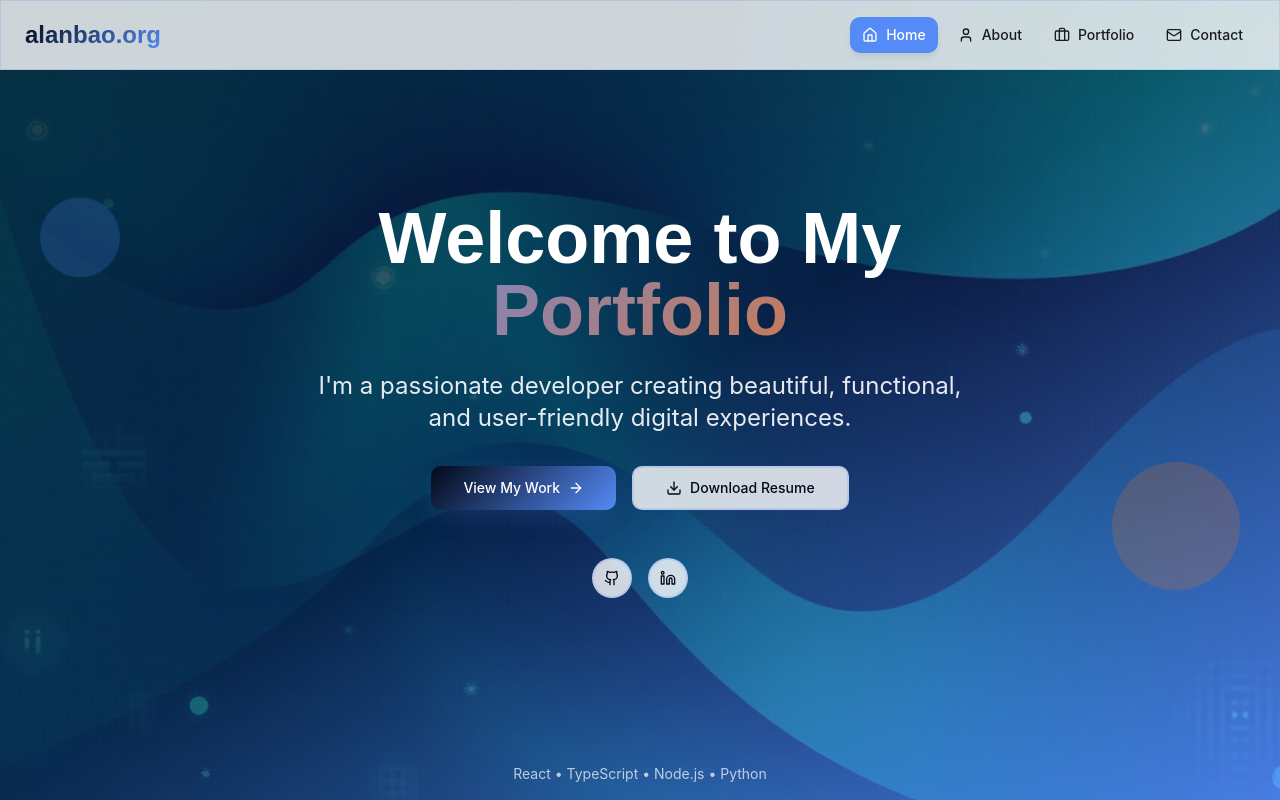
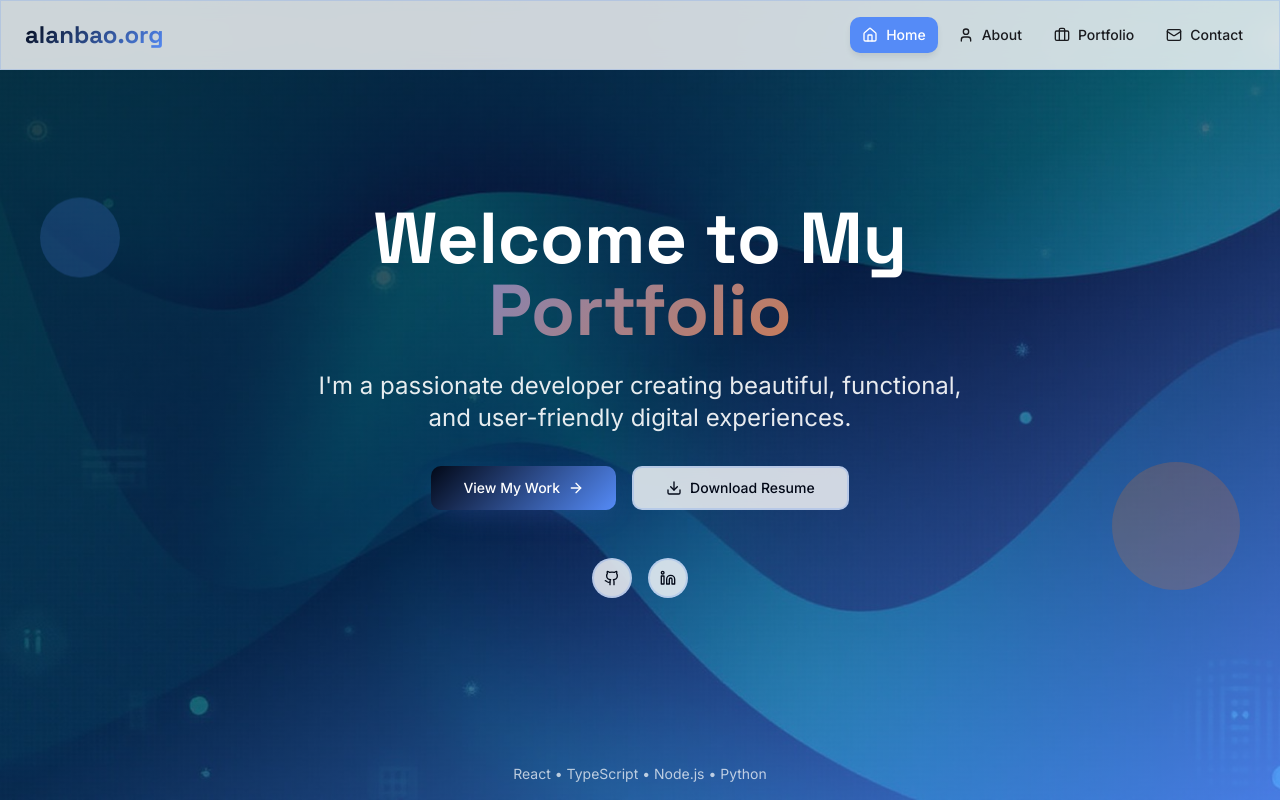
Before and after one commit to abao27/Personal-Website, a React (Vite) app: page / in a window 1280 px wide. Built offline with nearby package versions, Linux system fonts and the light colour scheme.

Commit message:
rearranged imports

```diff
--- a/src/index.css
+++ b/src/index.css
@@ -1,10 +1,7 @@
+@import url('https://fonts.googleapis.com/css2?family=Inter:wght@300;400;500;600;700&family=Space+Grotesk:wght@400;500;600;700&display=swap');
 @tailwind base;
 @tailwind components;
 @tailwind utilities;
-
-/* Modern Portfolio Design System */
-
-@import url('https://fonts.googleapis.com/css2?family=Inter:wght@300;400;500;600;700&family=Space+Grotesk:wght@400;500;600;700&display=swap');
 
 @layer base {
   :root {
```
Also changed, not shown: 4 other files (tests, documents, lock files or other folders).
